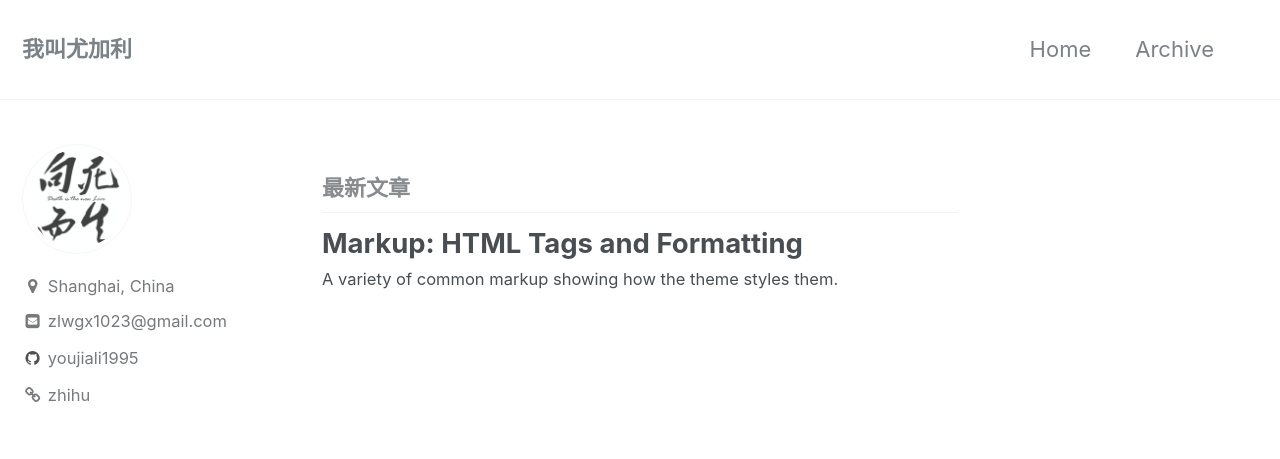
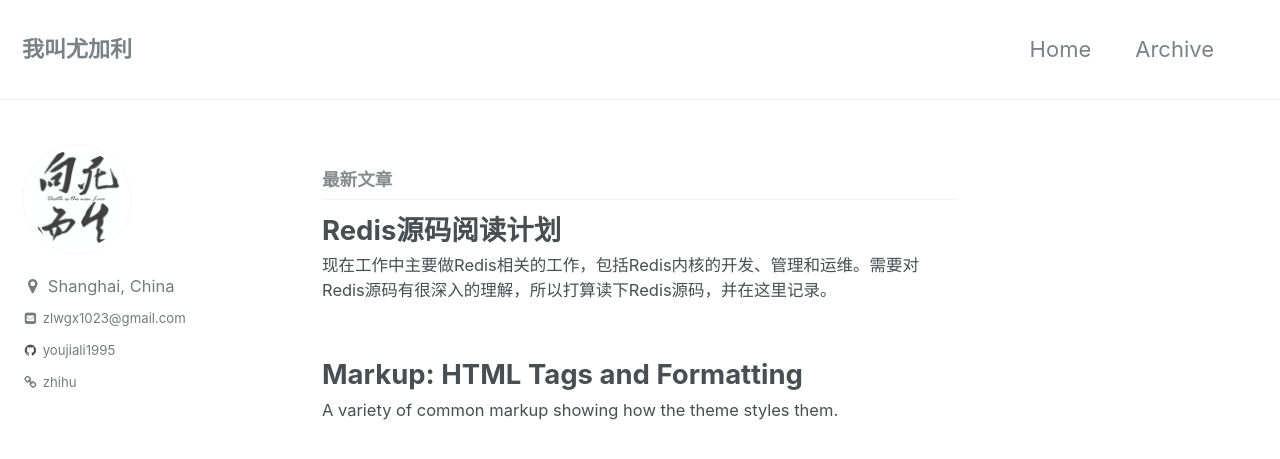
Before and after one commit to youjiali1995/youjiali1995.github.io, a Jekyll site: the page built from index.html, in a window 1280 px wide and 900 px high. Shown: the top 459 px of the window. Built offline with Jekyll 4.4.1, drawn with Linux system fonts in a browser that asks for light colours; the list of posts is cut into pages by our own code.

Commit message:
Add learn-redis.md.

```diff
--- a/_layouts/post.html
+++ b/_layouts/post.html
@@ -52,7 +52,7 @@
 
       {% if page.share %}{% include social-share.html %}{% endif %}
 
-      {% include post_pagination.html %}
+      <!-- {% include post_pagination.html %} -->
     </div>
 
     {% if site.comments.provider and page.comments %}
--- /dev/null
+++ b/_posts/Redis/2017-10-21-learn-redis.md
@@ -0,0 +1,25 @@
+---
+title: Redis源码阅读计划
+excerpt: 现在工作中主要做Redis相关的工作，包括Redis内核的开发、管理和运维。需要对Redis源码有很深入的理解，所以打算读下Redis源码，并在这里记录。
+layout: post
+categories: Redis
+---
+
+{% include toc %}
+
+现在工作中主要做Redis相关的工作，包括Redis内核的开发、管理和运维。需要对Redis源码有很深入的理解，所以打算读下Redis源码，并在这里记录。
+
+## Redis版本
+Redis源码以[4.0.2](https://github.com/antirez/redis/releases/tag/4.0.2)版本为主，也会紧跟着[github](https://github.com/antirez/redis)上的`unstable`分支。
+
+## 工具
+阅读工具主要是Vim和Iterm2。
+
+## 阅读计划
+Redis主要有下面几种模式:
+  1. 单节点
+  2. 主从
+  3. 哨兵实现高可用
+  4. 集群
+
+会按照上面的顺序进行阅读。
--- a/_sass/minimal-mistakes/_page.scss
+++ b/_sass/minimal-mistakes/_page.scss
@@ -108,7 +108,7 @@
   }
 
   p, li, dl {
-    font-size: 1em;
+    font-size: 0.8em;
   }
 
   /* paragraph indents */
--- a/_sass/minimal-mistakes/_variables.scss
+++ b/_sass/minimal-mistakes/_variables.scss
@@ -37,7 +37,7 @@
 $type-size-2                  : 1.953em !default;  // ~31.248px
 $type-size-3                  : 1.563em !default;  // ~25.008px
 $type-size-4                  : 1.25em !default;   // ~20px
-$type-size-5                  : 1em !default;      // ~16px
+$type-size-5                  : 0.8em !default;      // ~16px
 $type-size-6                  : 0.75em !default;   // ~12px
 $type-size-7                  : 0.6875em !default; // ~11px
 $type-size-8                  : 0.625em !default;  // ~10px
```
